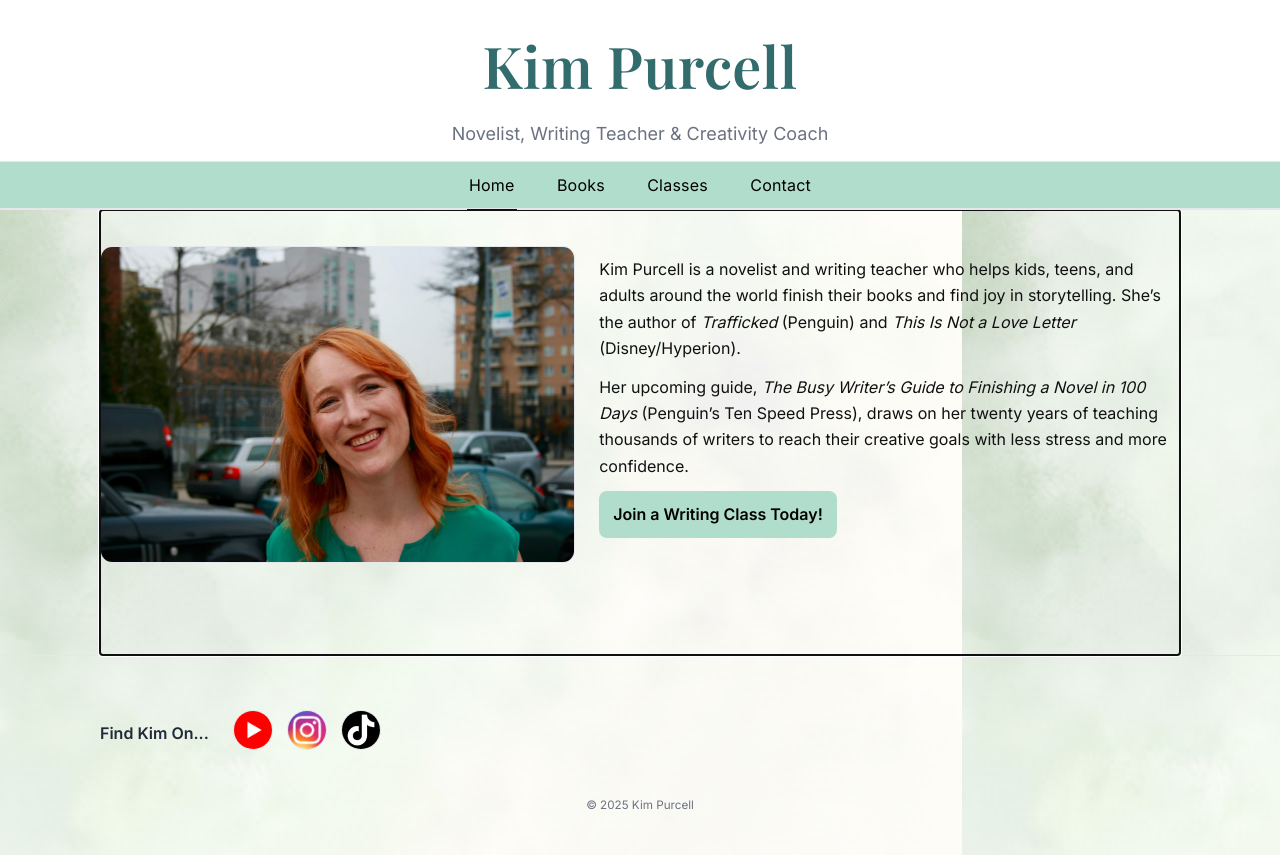
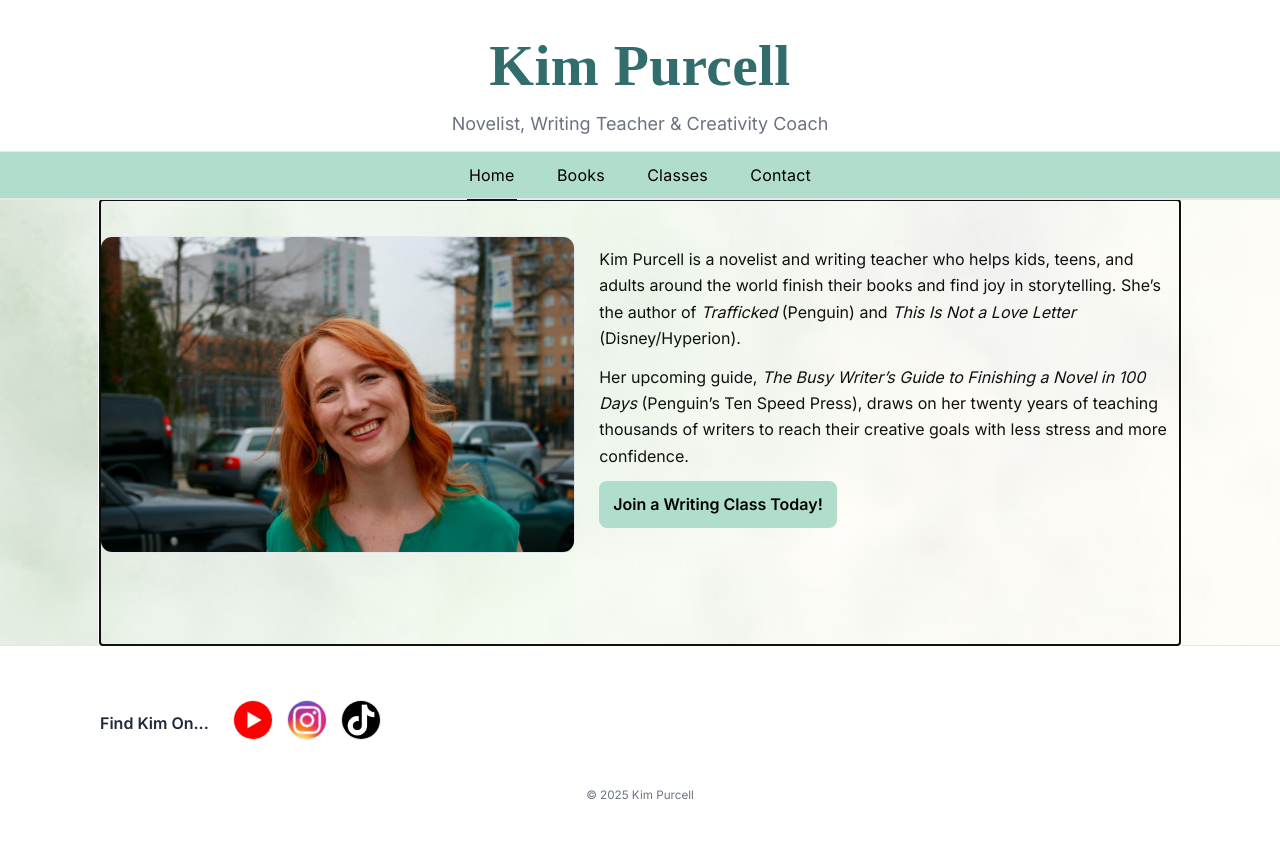
Before and after one commit to lukaslicon/Kim-Purcell-site, a website with bundled scripts: page index.html in a window 1280 px wide. Built offline with nearby package versions, Linux system fonts and the light colour scheme.

Commit message:
background

```diff
--- a/styles.css
+++ b/styles.css
@@ -20,8 +20,18 @@ html, body { height: 100%; margin: 0; padding: 0; }
 body{
   font-family: Inter, system-ui, -apple-system, Segoe UI, Roboto, Arial, sans-serif;
   color: var(--ink);
-  background: url("assets/background.jpg");
   line-height: 1.65;
+  position: relative;        /* for pseudo-element positioning */
+  background: transparent;   /* real image provided via ::before */
+}
+
+/* Fixed, non-repeating background limited to the page content (header/footer stay opaque) */
+body::before{
+  content: "";
+  position: fixed;
+  inset: 0;
+  z-index: -1;
+  background: url("assets/background.jpg") center / cover no-repeat;
 }
 
 .container{ width: min(92%, var(--maxw)); margin: 0 auto; }
@@ -39,15 +49,15 @@ body{
   padding: 18px 0 12px;
 }
 .site-title{
-  font-family: "Playfair Display", Georgia, serif;
+  font-family: "Avenir Next";
   font-weight: 600;
   font-size: clamp(40px, 4.5vw, 60px);
   letter-spacing: .3px;
-  margin: 0 0 6px;
+  margin: 0 0 0;
   color: #326C6D;
 }
 .site-tagline{
-  margin: 0;
+  margin: -4px 0 0; /* pull tagline closer to the title */
   color: var(--muted);
   font-size: clamp(14px, 1.1vw + 10px, 18px);
 }
@@ -135,7 +145,7 @@ body{
   border: 1px solid var(--rule);
 }
 .hero-copy h2{
-  font-family: "Playfair Display", Georgia, serif;
+  font-family: "Myriad Pro";
   font-weight: 600; margin: 0 0 10px;
   font-size: clamp(20px, 2.2vw + 12px, 28px);
 }
@@ -199,6 +209,7 @@ body{
 /* Footer */
 .site-footer{
   border-top: 1px solid var(--rule);
+  background: var(--bg);        /* keep footer opaque over page background */
   padding: 18px 0 40px; color: var(--muted);
   font-size: 14px; text-align: center;
 }
```
